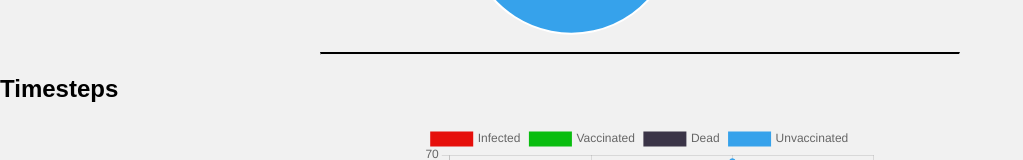
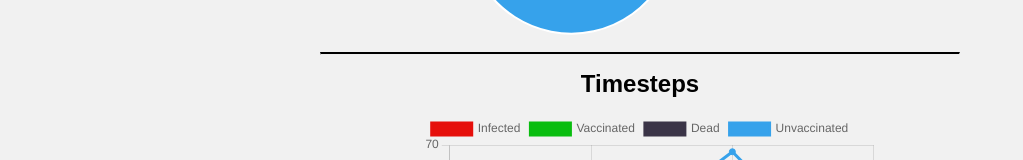
Before and after one commit to bmoran17/herd-immunity-simulation, a React (Create React App) app: page / in a window 1280 px wide. Shown: the part 2033-2193 px from the top of the page, without its empty margins (0-1023 px from the left). Built offline with nearby package versions, Linux system fonts and the light colour scheme.

Commit message:
fixed mistake with title alignment

```diff
--- a/src/components/timestep/Timestep.jsx
+++ b/src/components/timestep/Timestep.jsx
@@ -51,7 +51,7 @@ const Timestep = (props) => {
 
   return (
     <div className="timesteps">
-      <h2 className="title">Timesteps</h2>
+      <h2 className="timestep-title">Timesteps</h2>
       <div className="info-container">
         <div className="line-chart">
           <Line data={timestepData} options={options}/>
```
